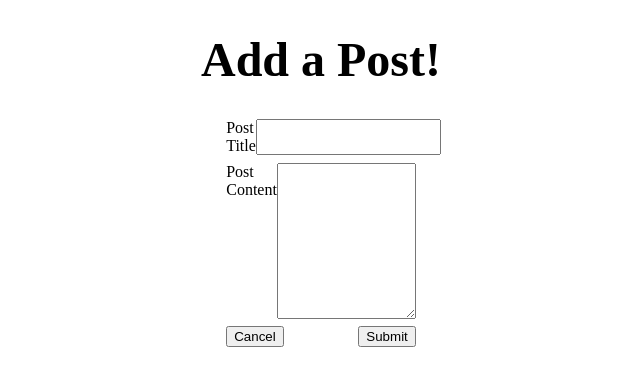
After one commit to tomGrose/23.1_Blogly, a Flask app: template templates/add_post.html in a window 1280 px wide. The commit adds this page. Shown: the top 386 px of the page, without its empty margins (319-959 px from the left). Run offline with Flask 2, Linux system fonts and the light colour scheme; the template is opened without the code that fills it, so the values that code supplies are empty.

Commit message:
Added Posts database, and ability to to have a user add posts

```diff
--- a/app.py
+++ b/app.py
@@ -1,6 +1,6 @@
 """Blogly application."""
 from flask import Flask, redirect, render_template, request
-from models import db, connect_db, User
+from models import db, connect_db, User, Post
 from flask_debugtoolbar import DebugToolbarExtension
 
 app = Flask(__name__)
@@ -19,7 +19,8 @@ db.create_all()
 @app.route("/")
 def users_redirect():
     """Redirect home page to users for now"""
-    return redirect("/users")
+    top_5_posts = Post.query.limit(5)
+    return render_template("home.html", posts=top_5_posts)
 
 @app.route("/users")
 def show_users():
@@ -50,13 +51,16 @@ def add_user():
 def show_user_info(user_id):
     """Show user's profile page"""
     user = User.query.get_or_404(user_id)
-    return render_template("user_page.html", user=user)
+    posts = user.posts
+    return render_template("user_page.html", user=user, posts=posts)
+
 
 @app.route("/users/<int:users_id>/edit")
 def edit_user_form(users_id):
     """Show edit form for a user to edit a profile"""
     user = User.query.get_or_404(users_id)
     return render_template("edit_user.html", user=user)
+
 
 @app.route("/users/<int:users_id>/edit", methods=["POST"])
 def edit_user(users_id):
@@ -75,6 +79,7 @@ def edit_user(users_id):
 
     return redirect(f"/users/{user.id}")
 
+
 @app.route("/users/<int:users_id>/delete", methods=["POST"])
 def delete_user(users_id):
     """ Delete a user from the database"""
@@ -82,3 +87,68 @@ def delete_user(users_id):
     db.session.delete(user)
     db.session.commit()
     return redirect("/")
+
+
+@app.route("/users/<int:users_id>/posts/new")
+def show_post_form(users_id):
+    """ Show form for a user to add a post"""
+    user = User.query.get_or_404(users_id)
+    return render_template("add_post.html", user=user)
+
+
+@app.route("/users/<int:users_id>/posts/new", methods=["POST"])
+def add_post(users_id):
+    """ Retrieve form data from a user and update the database with their new post."""
+
+    title = request.form['title']
+    content = request.form['content']
+
+    post = Post(title=title, content=content, user_id=users_id)
+
+    db.session.add(post)
+    db.session.commit()
+
+    return redirect(f"/users/{users_id}")
+
+
+@app.route("/posts/<int:post_id>")
+def show_post(post_id):
+    """ Show a users Post"""
+    post = Post.query.get_or_404(post_id)
+    user = User.query.get_or_404(post.user_id)
+    return render_template("post_page.html", post=post, user=user)
+
+
+@app.route("/posts/<int:post_id>/edit")
+def show_edit_post(post_id):
+    """Show the edit post form to update a post"""
+    post = Post.query.get_or_404(post_id)
+
+    return render_template("edit_post.html", post=post)
+
+
+
+@app.route("/posts/<int:post_id>/delete", methods=["POST"])
+def delete_post(post_id):
+    """ Delete a user's post from the database"""
+    post = Post.query.get_or_404(post_id)
+    user_id = post.user_id
+    db.session.delete(post)
+    db.session.commit()
+    return redirect(f"/users/{user_id}")
+
+
+@app.route("/posts/<int:post_id>/edit", methods=["POST"])
+def edit_post(post_id):
+    """ Retrieve form data for the edit to a users post and update their post in the database"""
+    post = Post.query.get_or_404(post_id)
+
+    title = request.form['title']
+    content = request.form['content']
+
+    post.update_post(title, content)
+
+    db.session.add(post)
+    db.session.commit()
+
+    return redirect(f"/users/{post.user_id}")
--- /dev/null
+++ b/static/app.css
@@ -0,0 +1,44 @@
+#profile-container {
+    display: flex;
+    width: 75%;
+    justify-content: space-evenly;
+    margin: auto;
+}
+
+#main-container{
+    margin: auto;
+    width: 50%;
+}
+
+.list {
+    width: 75%;
+    margin: auto;
+}
+
+.list ul li {
+    margin-top: 20px;
+    font-size: 1.2rem;
+}
+.profile-pic {
+    max-width: 300px;
+}
+.header {
+    width: 100%;
+    text-align: center;
+    margin-bottom: 3%;
+    font-size: 1.5rem;
+}
+
+.add-form {
+    width: 30%;
+    margin: auto;
+}
+.input-container {
+    display: flex;
+    justify-content: space-between;
+    margin-top: 4%;
+}
+.main-btn {
+    display: block;
+    margin: 3% auto;
+}
--- /dev/null
+++ b/templates/add_post.html
@@ -0,0 +1,23 @@
+{% extends 'base.html' %}
+
+{% block title %}Add Post{% endblock%}
+
+{% block header %}Add a Post!{% endblock %}
+
+{% block content %}
+<form class="add-form">
+    <div class="input-container">
+        <label for="title">Post Title</label>
+        <input type="text" name="title">
+    </div>
+    <div class="input-container">
+        <label for="content">Post Content</label>
+        <textarea name="content" id="post-content" cols="30" rows="10"></textarea>
+    </div>
+    <div class="input-container">
+        <button formaction="/users/{{user.id}}">Cancel</button>
+        <button formaction="/users/{{user.id}}/posts/new" formmethod="POST">Submit</button>
+    </div>
+</form>
+
+{% endblock %}
--- a/templates/add_user.html
+++ b/templates/add_user.html
@@ -5,7 +5,7 @@
 {% block header %}Add a User!{% endblock %}
 
 {% block content %}
-<form action="/users/new" method="post">
+<form class="add-form" action="/users/new" method="post">
     <div class="input-container">
         <label for="first_name">First Name</label>
         <input type="text" name="first_name">
```
Also changed, not shown: models.py (+33 -0 lines), templates/edit_post.html (added, +23 -0 lines), templates/home.html (added, +17 -0 lines), templates/post_page.html (added, +22 -0 lines), templates/user_page.html (+8 -1 lines), templates/users.html (+7 -5 lines), testFlask.py (+32 -4 lines).
